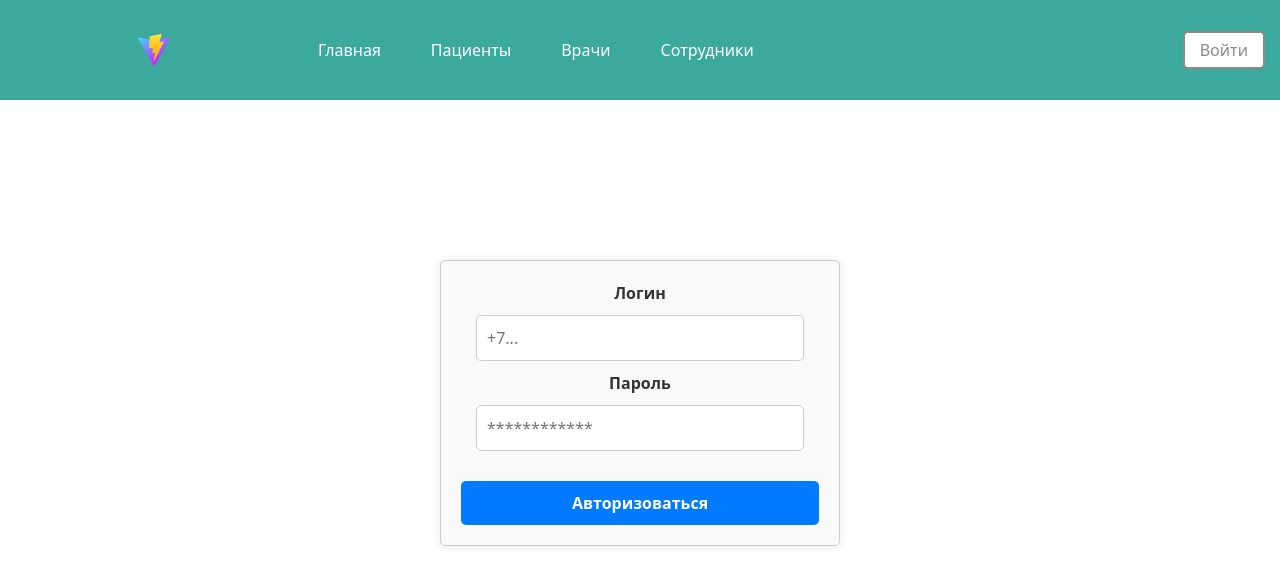
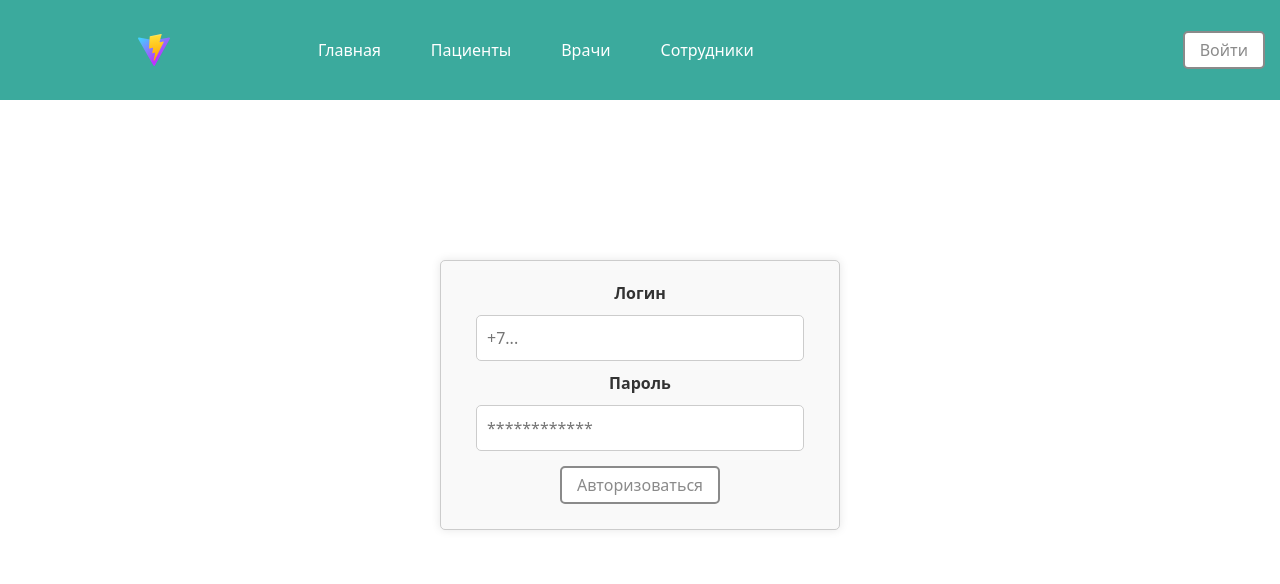
Before and after one commit to KirichenkoND/Budgerigar-1, a React (Vite) app in the folder frontend/: page /auth in a window 1280 px wide. Shown: the top 584 px of the page. Built offline with nearby package versions, Linux system fonts and the light colour scheme; no server answers.

Commit message:
Update styles in auth panel #7 by FaneOfficial

```diff
--- a/frontend/src/components/Auth/Auth.tsx
+++ b/frontend/src/components/Auth/Auth.tsx
@@ -64,7 +64,6 @@ const Auth: React.FC = () => {
             <div className="sec-2">
               <Button
                 text="Авторизоваться"
-                styleName="auth_btn"
                 onClick={handleLogin}
               />
             </div>
```
